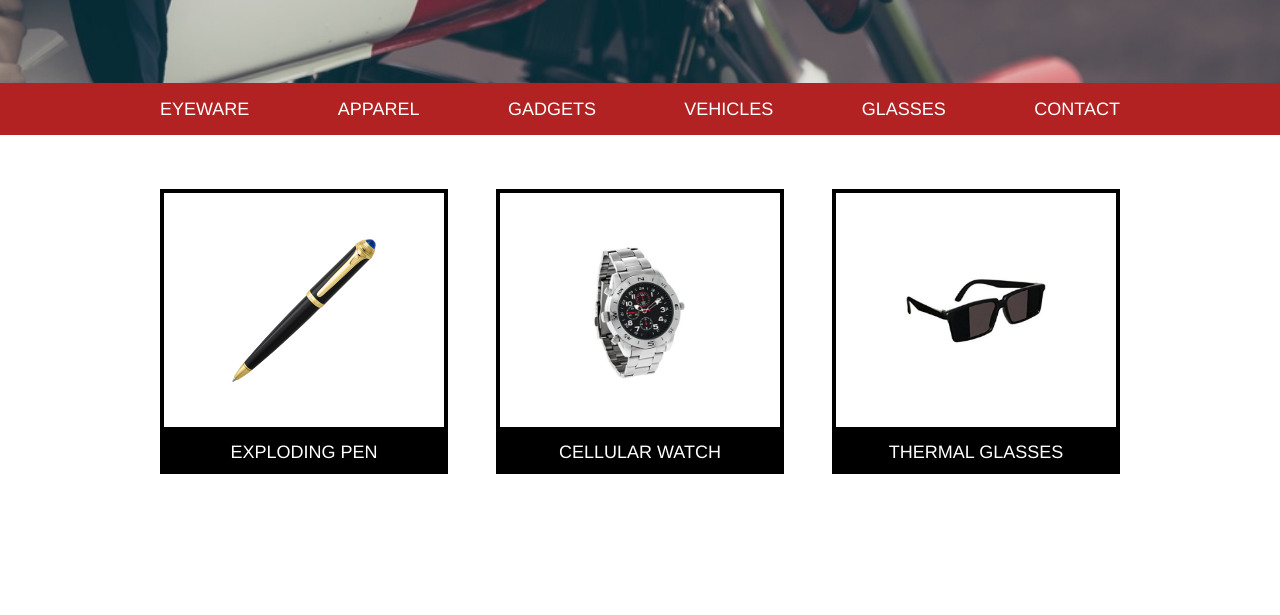
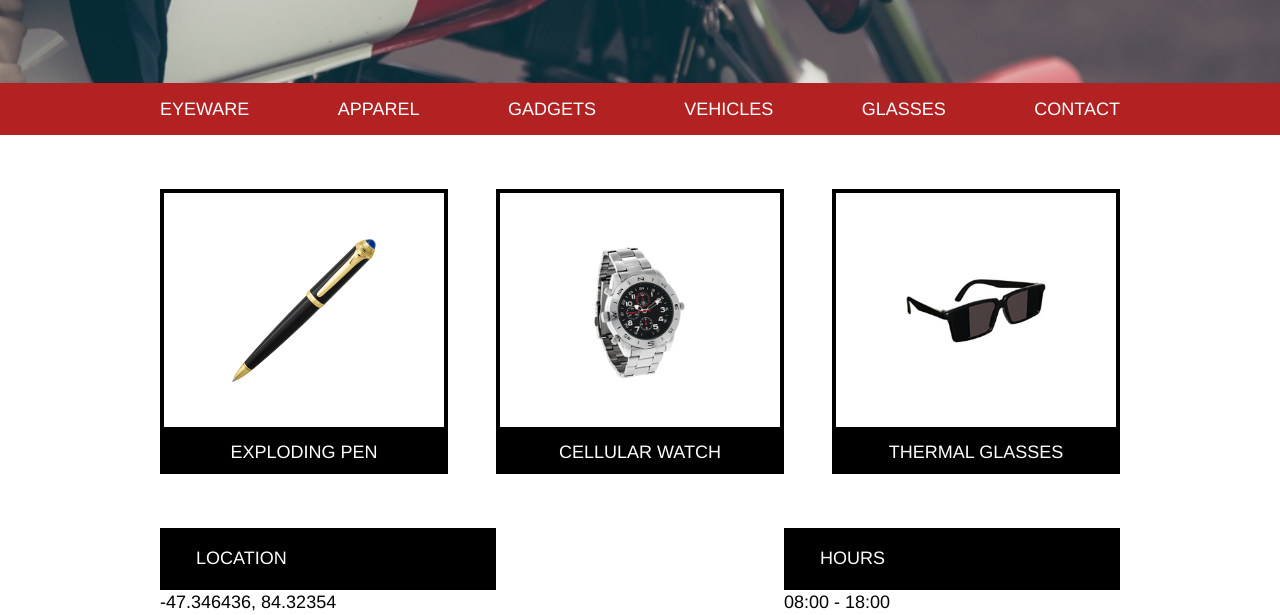
Before and after one commit to ashrafstakala/secretagentsupply, a plain HTML site: page index.html in a window 1280 px wide. Shown: the part 418-1033 px from the top of the page. Before the commit the page ends 892 px from the top, so only its background shows below. Drawn offline with Linux system fonts and the light colour scheme.

Commit message:
business info added

```diff
--- a/index.html
+++ b/index.html
@@ -38,7 +38,7 @@
       </ul>
     </nav>
 
-    <!-- Product and Business Info -->
+    <!-- Product Info -->
     <div class="container">
       <div class="products">
         <div class="product">
@@ -62,5 +62,20 @@
       </div>
     </div>
 
+    <!-- Business Info -->
+    <div class="container">
+      <div class="business-info">
+        <div class="info">
+          <span class="title">Location</span>
+          <span>-47.346436, 84.32354</span>
+        </div>
+        <div class="info">
+          <span class="title">Hours</span>
+          <span>08:00 - 18:00</span>
+        </div>
+      </div>
+    </div>
+
+
   </body>
 </html>
--- a/resources/css/style.css
+++ b/resources/css/style.css
@@ -84,3 +84,17 @@ nav ul {
   padding: 0.5em;
   text-align: center;
 }
+.info {
+  width: 35%;
+}
+.info .title {
+  background-color: black;
+  color: white;
+  display: block;
+  padding: 1em 2em;
+}
+.business-info {
+  display: flex;
+  justify-content: space-between;
+  margin: 3em 0 0 0;
+}
```
